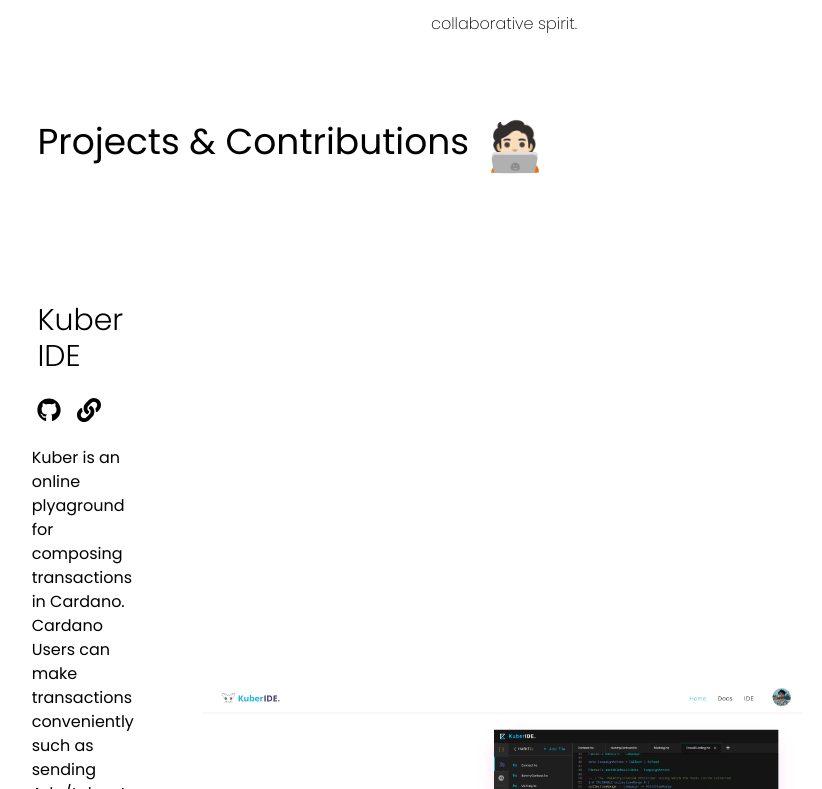
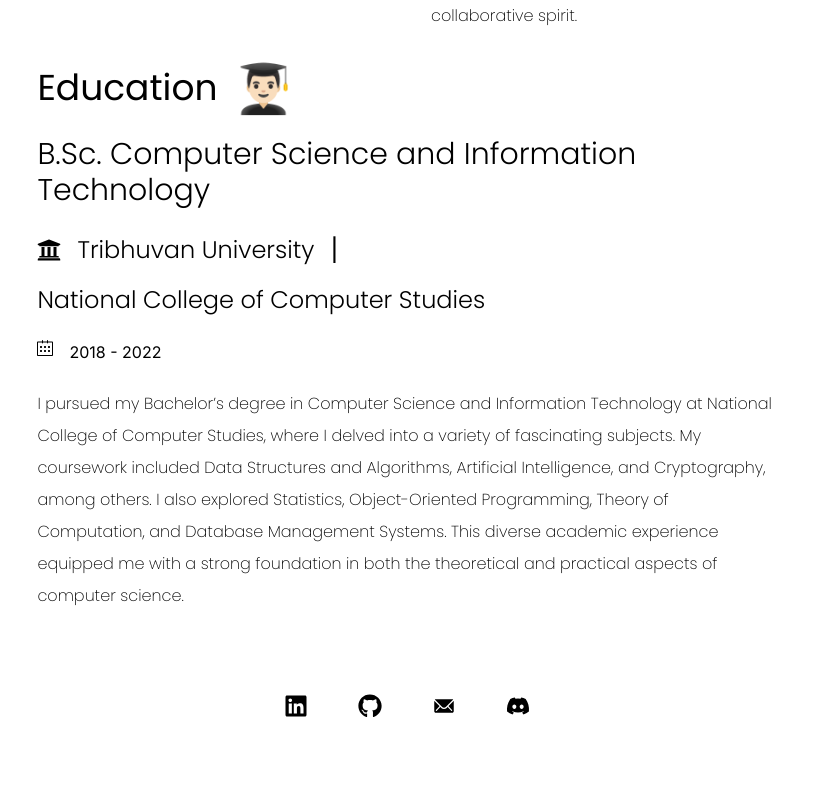
Before and after one commit to reeshavacharya/portfolio, a Next.js app: page / in a window 1280 px wide. Shown: the part 1251-2040 px from the top of the page, without its empty margins (233-1055 px from the left). Built offline with nearby package versions, Linux system fonts and the light colour scheme.

Commit message:
Make components responsive

```diff
--- a/src/app/page.tsx
+++ b/src/app/page.tsx
@@ -16,9 +16,9 @@
         </div>
         <TechStack />
         <AboutMe />
-        <Projects />
+        {/* <Projects /> */}
         <Education />
-        <div className="grid items-center justify-items-center">
+        <div className="grid justify-center">
           <Contact />
         </div>
       </div>
--- a/src/components/AboutMe.tsx
+++ b/src/components/AboutMe.tsx
@@ -6,7 +6,7 @@
       <Image src={vsCodeImage} width={500} height={500} alt="VS Code" />
       <div className="block sm:hidden">&nbsp;</div>
       <div className="block md:hidden">&nbsp;</div>
-      <div className="grid gap-4 lg:gap-6 sm:mt-2">
+      <div className="grid gap-4 lg:gap-6">
         <div className="flex items-center gap-4">
           <h1 className="poppins-regular text-4xl font-bold">About Me</h1>
           <h1 className="text-5xl lg:text-5xl sm:text-6xl">👦🏻</h1>
--- a/src/components/Education.tsx
+++ b/src/components/Education.tsx
@@ -3,44 +3,44 @@
 
 const Education = () => {
   return (
-    <>
-      &nbsp;
-      <div className="stacks">
-        <div className="flex gap-4">
+    <div className="w-full sm:w-full lg:w-3/5 xl:w-3/5">
+      <div className="grid gap-4 lg:gap-6">
+        <div className="flex items-center gap-4">
           <h1 className="poppins-regular text-4xl font-bold">Education</h1>
-          <h1 className="text-5xl">👨🏻‍🎓</h1>
+          <h1 className="text-5xl lg:text-5xl sm:text-6xl">👨🏻‍🎓</h1>
         </div>
-      </div>
-      <div className="stacks">
-        <div className="grid gap-6">
+        <div>
           <h1 className="poppins-thin text-3xl font-bold">
             B.Sc. Computer Science and Information Technology
           </h1>
-          <div className="flex gap-4 text-2xl">
+        </div>
+        <div className="flex flex-wrap items-center gap-4">
+          <p className="text-2xl">
             <FaUniversity />
-            <p className="poppins-thin">Tribhuvan University</p>
-            <p>|</p>
-            <p className="poppins-thin">National College of Computer Studies</p>
-          </div>
-          <div className="flex poppins-thin text-sm">
-            {" "}
-            <SlCalender /> &nbsp; 2018 - 2022
-          </div>
-
-          <p className="poppins-regular text-space">
-            I pursued my Bachelor’s degree in Computer Science and Information
-            Technology at National College of Computer Studies, where I delved
-            into a variety of fascinating subjects. My coursework included Data
-            Structures and Algorithms, Artificial Intelligence, and
-            Cryptography, among others. I also explored Statistics,
-            Object-Oriented Programming, Theory of Computation, and Database
-            Management Systems. This diverse academic experience equipped me
-            with a strong foundation in both the theoretical and practical
-            aspects of computer science.
           </p>
+          <h1 className="flex poppins-thin gap-3 text-2xl">
+            Tribhuvan University
+          </h1>
+          <p className="flex hidden md:grid poppins-thin gap-3 text-3xl">|</p>
+          <h1 className="flex poppins-thin gap-3 text-2xl">
+            National College of Computer Studies
+          </h1>
         </div>
+        <div className="flex gap-4">
+          <SlCalender /> 2018 - 2022
+        </div>
+        <p className="poppins-semibold leading-loose">
+          I pursued my Bachelor’s degree in Computer Science and Information
+          Technology at National College of Computer Studies, where I delved
+          into a variety of fascinating subjects. My coursework included Data
+          Structures and Algorithms, Artificial Intelligence, and Cryptography,
+          among others. I also explored Statistics, Object-Oriented Programming,
+          Theory of Computation, and Database Management Systems. This diverse
+          academic experience equipped me with a strong foundation in both the
+          theoretical and practical aspects of computer science.
+        </p>
       </div>
-    </>
+    </div>
   );
 };
 export default Education;
--- a/src/components/Projects.tsx
+++ b/src/components/Projects.tsx
@@ -32,7 +32,7 @@
               <FaLink />
             </a>
           </div>
-          <p className="poppins-regular text-space">
+          <p className="poppins-semibold leading-loose">
             Kuber is an online plyaground for composing transactions in Cardano.
             Cardano Users can make transactions conveniently such as sending
             Ada/token to multiple addresses, minting tokens, etc. It can used by
@@ -57,7 +57,7 @@
               <FaLink />
             </a>
           </div>
-          <p className="poppins-regular text-space">
+          <p className="poppins-semibold leading-loose">
             Multi-Sig is a sophisticated multi-signature platform on the Cardano
             blockchain, leveraging Plutus for robust smart contract
             implementation. This platform integrates both on-chain and off-chain
@@ -82,7 +82,7 @@
               <FaGithub />
             </a>
           </div>
-          <p className="poppins-regular text-space">
+          <p className="poppins-semibold leading-loose">
             Decentralized exchange (DEX) matchmaker is designed to facilitate
             the exchange of tokens and NFTs within a liquidity pool. This system
             efficiently matches buy and sell orders by calculating and balancing
@@ -110,7 +110,7 @@
               <FaLink />
             </a>
           </div>
-          <p className="poppins-regular text-space">
+          <p className="poppins-semibold leading-loose">
             The Cardano Priority Wallet is a Chrome extension developed to
             enhance transaction efficiency and fairness on the Cardano
             blockchain. It acts as a proxy for Cardano wallet extensions,
--- a/src/components/TechStack.tsx
+++ b/src/components/TechStack.tsx
@@ -1,40 +1,30 @@
 import Image from "next/image";
 import pythonLogo from "../../public/python.png"; // Adjust the path accordingly
 import haskellLogo from "../../public/haskell.png";
-import javascriptLogo from "../../public/javascript.png";
-import typescriptLogo from "../../public/typescript.png";
+import jsLogo from "../../public/javascript.png";
+import tsLogo from "../../public/typescript.png";
 import cppLogo from "../../public/cpp.png";
 import javaLogo from "../../public/java.webp";
 const TechStack = () => {
   return (
     <>
-      <div className="lg:flex md:flex lg:gap-12 sm:grid-cols-3 sm:gap-4 w-full sm:w-full lg:w-3/5 xl:w-3/5">
+      <div className="lg:flex md:grid lg:gap-12 sm:grid-cols-3 sm:gap-4 w-full sm:w-full lg:w-3/5 xl:w-3/5">
+        <div className="block md:hidden">&nbsp;</div>
+
         <div className="col-span-3 flex items-center justify-center">
           <h1 className="poppins-regular text-2xl font-bold">Tech Stack</h1>
         </div>
-        <div className="block sm:hidden">&nbsp;</div>
         <div className="block md:hidden">&nbsp;</div>
 
         <div className="col-span-3 lg:gap-12 gap-5 flex items-center justify-center">
           <Image src={pythonLogo} width={30} height={30} alt={"python"} />
           <Image src={haskellLogo} width={35} height={35} alt={"haskell"} />
-          <Image
-            src={javascriptLogo}
-            width={30}
-            height={30}
-            alt={"javascript"}
-          />
+          <Image src={jsLogo} width={30} height={30} alt={"javascript"} />
         </div>
-        <div className="block sm:hidden">&nbsp;</div>
         <div className="block md:hidden">&nbsp;</div>
 
         <div className="col-span-3 lg:gap-12 gap-5 flex items-center justify-center">
-          <Image
-            src={typescriptLogo}
-            width={30}
-            height={30}
-            alt={"typescript"}
-          />
+          <Image src={tsLogo} width={30} height={30} alt={"typescript"} />
           <Image src={cppLogo} width={30} height={30} alt={"c++"} />
           <Image src={javaLogo} width={35} height={35} alt={"java"} />
         </div>
```
